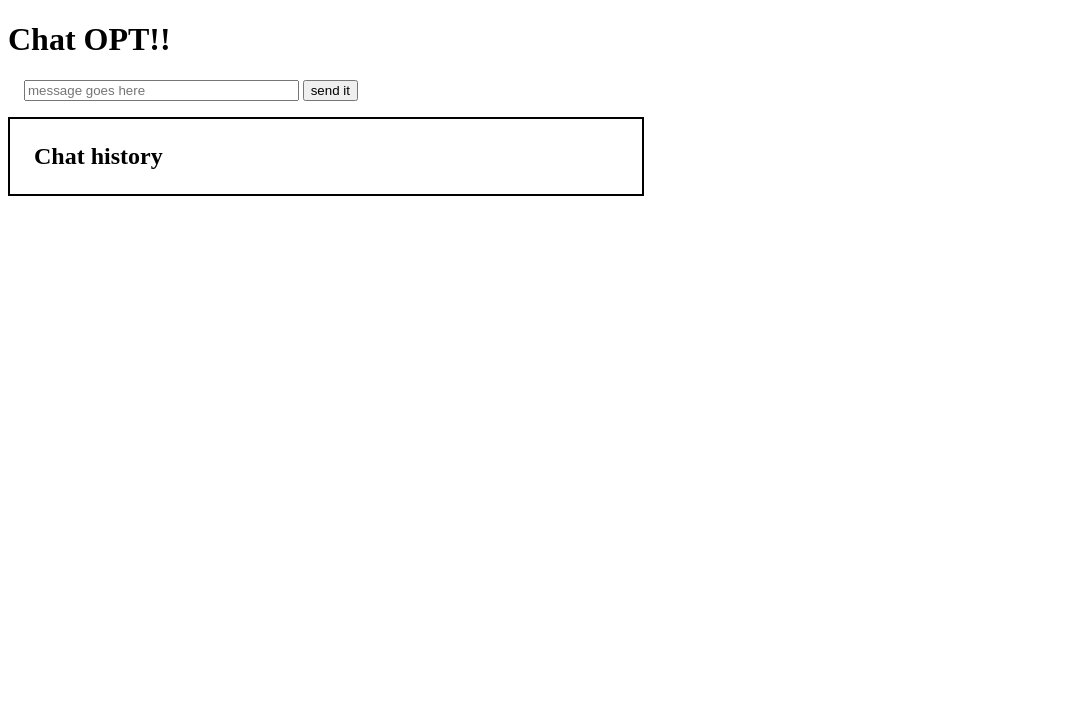
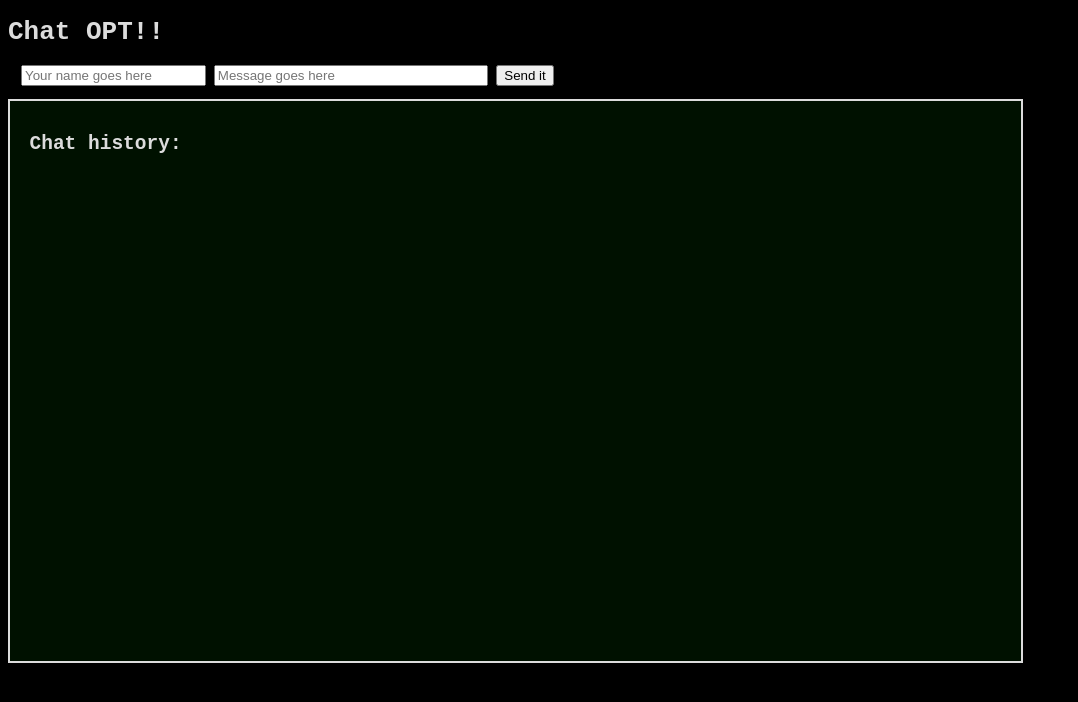
Before and after one commit to jbohanlon/chat-opt, a website: page src/index.html in a window 1280 px wide. Shown: the whole page, without its empty margins (0-1078 px from the left). Drawn offline with Linux system fonts and the light colour scheme.

Commit message:
Updated style to look like a terminal window; code clean up

```diff
--- a/src/index.html
+++ b/src/index.html
@@ -12,12 +12,14 @@
 <body>
     <h1>Chat OPT!!</h1>
     <form id="chat-form" class="small-margin-all">
-        <input id="chat-input" type="text" name="message" placeholder="message goes here" required>
-        <button type="submit">send it</button>
+        <input id="name-input" type="text" name="name" placeholder="Your name goes here">
+        <input id="chat-input" type="text" name="message" placeholder="Message goes here" required>
+        <button type="submit">Send it</button>
     </form>
-    <div class="box" id="chat-history">
-        <h2 class="small-margin-all">Chat history</h2>
-        <div id="chat-log"></div>
+    <div id="chat-history">
+        <div id="chat-log" class="small-padding-vertical">
+            <h2 class="small-margin-all">Chat history:</h2>
+        </div>
     </div>
 </body>
 </html>
--- a/src/main.js
+++ b/src/main.js
@@ -2,24 +2,40 @@ window.addEventListener('DOMContentLoaded', () => {
   handleChatInput();
 
   /**
-   * Takes typed user input and writes it to a chat log
+   * Set up required components so users can write to a chat log
    */
   function handleChatInput() {
     document.getElementById('chat-form').addEventListener('submit', (e) => {
       e.preventDefault();
 
+      writeUserMessage();
+      writeReplyMessage();
+    });
+  }
+
+  /**
+   * Take typed user input and write it to the chat log
+   */
+  function writeUserMessage() {
     // Store typed chat message
     const messageContent = document.getElementById('chat-input').value;
 
     // Add user's typed message to the chat log
     const userMessage = document.createElement('p');
-      userMessage.textContent = messageContent;
+    const userName = document.getElementById('name-input').value || 'You';
+    userMessage.textContent = `${userName}: ${messageContent}`;
     userMessage.classList.add('small-padding-horizontal', 'user-message');
     document.getElementById('chat-log').appendChild(userMessage);
+    autoScroll();
 
     // Clear chat input so the user can type something else
     document.getElementById('chat-input').value = '';
+  }
 
+  /**
+   * Take input from another user and write it to the chat log
+   */
+  function writeReplyMessage() {
     // Placeholder: Pause for between 0.5 and 1.5 seconds,
     // and then reply with a randomly selected string from the array below
     setTimeout(() => {
@@ -31,10 +47,19 @@ window.addEventListener('DOMContentLoaded', () => {
         "I'm sorry, I don't think I understand. Could you explain what you mean?",
       ];
       const replyMessage = document.createElement('p');
-        replyMessage.textContent = replies[Math.floor(Math.random() * (replies.length))];
+      const replyName = 'Chat-Bot 9000';
+      replyMessage.textContent = `${replyName}: ${replies[Math.floor(Math.random() * (replies.length))]}`;
       replyMessage.classList.add('small-padding-horizontal', 'reply-message');
       document.getElementById('chat-log').appendChild(replyMessage);
+      autoScroll();
     }, (Math.random() * 1000) + 500);
-    });
+  }
+
+  /**
+   * Scroll to the bottom of the chat history after next text has been added
+   */
+  function autoScroll() {
+    const chatHistory = document.getElementById('chat-history');
+    chatHistory.scrollTop = chatHistory.scrollHeight;
   }
 });
--- a/src/style.css
+++ b/src/style.css
@@ -1,21 +1,55 @@
+:root {
+    --user-terminal-text-color: #22ca00;
+    --reply-terminal-text-color: #1db000;
+    --terminal-background-color: #001100;
+}
+
+body {
+    font-family: monospace;
+    background-color: black;
+    color: gainsboro;
+}
+
+p {
+    font-size: large;
+}
+
+::-webkit-scrollbar {
+    -webkit-appearance: none;
+    width: 10px;
+}
+
+::-webkit-scrollbar-thumb {
+    border-radius: 5px;
+    background-color: rgba(255,255,255,0.5);
+}
+
 #chat-input {
     width: 20em;
 }
 
 #chat-history {
-    border: solid black 2px;
-    width: 50%;
+    background-color: #001100;
+    width: 80%;
+    height: 70vh;
+    overflow-y: scroll;
+    border: solid gainsboro 2px;
+}
+
+#chat-log {
+    background-color: var(--terminal-background-color);
 }
 
 .user-message {
     font-family: 'Segoe UI', Tahoma, Geneva, Verdana, sans-serif;
     text-align: left;
+    color: var(--user-terminal-text-color);
 }
 
 .reply-message {
     font-family: monospace;
     text-align: right;
-    color: blue;
+    color: var(--reply-terminal-text-color);
 }
 
 .small-margin-all {
@@ -26,3 +60,8 @@
     padding-left: 1em;
     padding-right: 1em;
 }
+
+.small-padding-vertical {
+    padding-top: 1em;
+    padding-bottom: 1em;
+}
```
Lines whose indentation alone changed are shown as unchanged.
